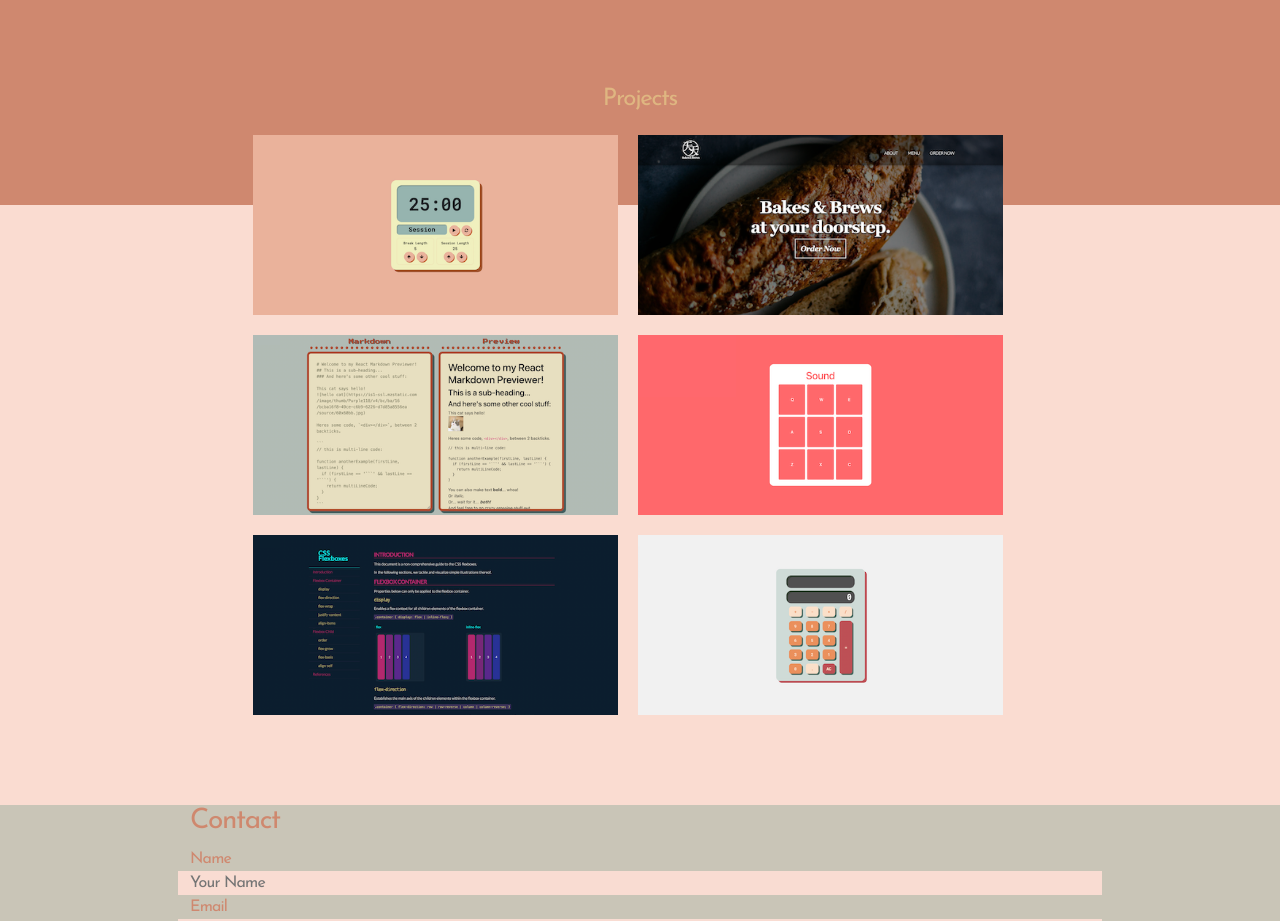
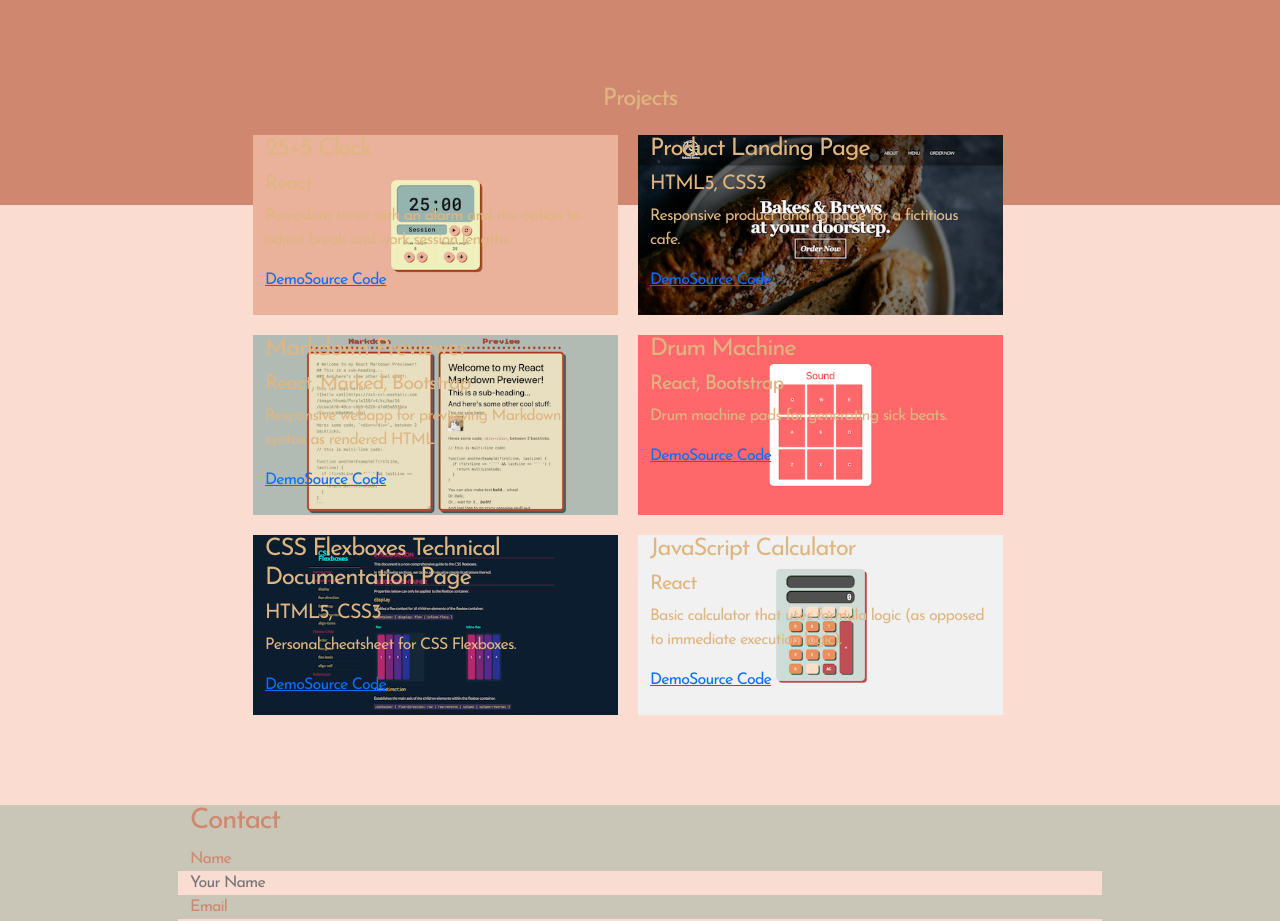
Before and after one commit to arcsbstn/arcsbstn.github.io, a React (Create React App) app: page / in a window 1280 px wide. Shown: the part 800-1721 px from the top of the page. Built offline with nearby package versions, Linux system fonts and the light colour scheme.

Commit message:
add Projects__info

```diff
--- a/src/components/Projects.js
+++ b/src/components/Projects.js
@@ -21,9 +21,14 @@ export default function Projects() {
                   return (
                     <div key={index}
                       className='Projects__tile col-md-5'
-                      style={{
-                        backgroundImage: `url(${project.image})`
-                      }}>
+                      style={{ backgroundImage: `url(${project.image})` }}>
+                      <div className="Projects__info Projects__info--blur">
+                        <h4>{project.title}</h4>
+                        <h5>{project.subtitle}</h5>
+                        <p>{project.description}</p>
+                        <a href={project.demoLink}>Demo</a>
+                        <a href={project.repoLink}>Source Code</a>
+                      </div>
                     </div>
                   )
                 })}
```
